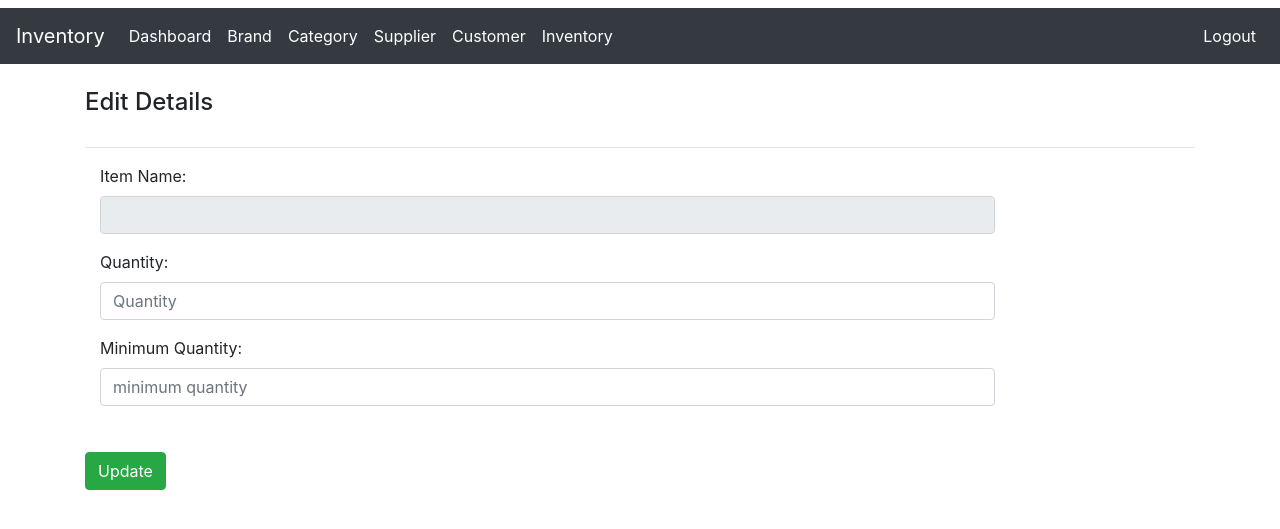
After one commit to deepika9294/inventory_management, a PHP site: page /inventory/editStock.php in a window 1280 px wide. The commit adds this page. Shown: the top 529 px of the page. Run offline with PHP 8.4, Linux system fonts and the light colour scheme; the visitor is signed in with stand-in values (Sample User, id 1); data that the repository does not hold is empty; some libraries are stand-ins or nearby versions.

Commit message:
chore: add and edit buttons added for stock

```diff
--- /dev/null
+++ b/editStock.php
@@ -0,0 +1,47 @@
+<?php require_once 'includes/header.php';
+        require_once 'core.php';
+?>
+
+<?php
+if($_GET) {
+      $item_id = $_GET["item_id"];
+      $item_name = $_GET["item_name"];
+      $result = "SELECT * FROM item_stocks WHERE item_id = '$item_id'";
+      $resultConn = $connect->query($result);
+      $row = $resultConn->fetch_array();
+}
+?>
+
+<div class="container mt-4">
+<form class="form-horizontal " id="submitOrderForm" action="editStockQuery.php" method="POST">
+    <div style="display:none;" class="form-group">
+    <input type="text" class="form-control" id="item_id" name="item_id" value="<?php echo $row['item_id'];?>">
+  </div>
+    <h4>Edit Details</h4><hr style="margin-top: 30px;">
+
+
+    <div class="form-group">
+  <label class="control-label col-sm-2" for="item_name">Item Name:</label>
+    <div class="col-sm-10">
+      <input type="text" class="form-control" id="item_name" name="item_name" readonly value="<?php echo $item_name;?>" required>
+    </div>
+  </div>
+
+    <div class="form-group">
+  <label class="control-label col-sm-2" for="quantity">Quantity:</label>
+    <div class="col-sm-10">
+      <input type="text" class="form-control" id="quantity" name="quantity" placeholder="Quantity" value="<?php echo $row['quantity'];?>" required>
+    </div>
+  </div>
+
+
+    <div class="form-group">
+    <label class="control-label col-sm-2" for="minimum_quantity">Minimum Quantity:</label>
+    <div class="col-sm-10">
+      <input type="text" class="form-control" id="minimum_quantity" name="minimum_quantity" placeholder="minimum quantity" value="<?php echo $row['minimum_quantity'];?>" required>
+    </div>
+  </div>
+
+<button style="margin: 30px 0 30px 0;float:left;" type="submit" class="btn btn-success">Update</button>
+</form>
+</div>
```
Also changed, not shown: createStock.php (added, +27 -0 lines), editStockQuery.php (added, +27 -0 lines), fetchStock.php (+10 -1 lines), inventory.php (+70 -14 lines).
